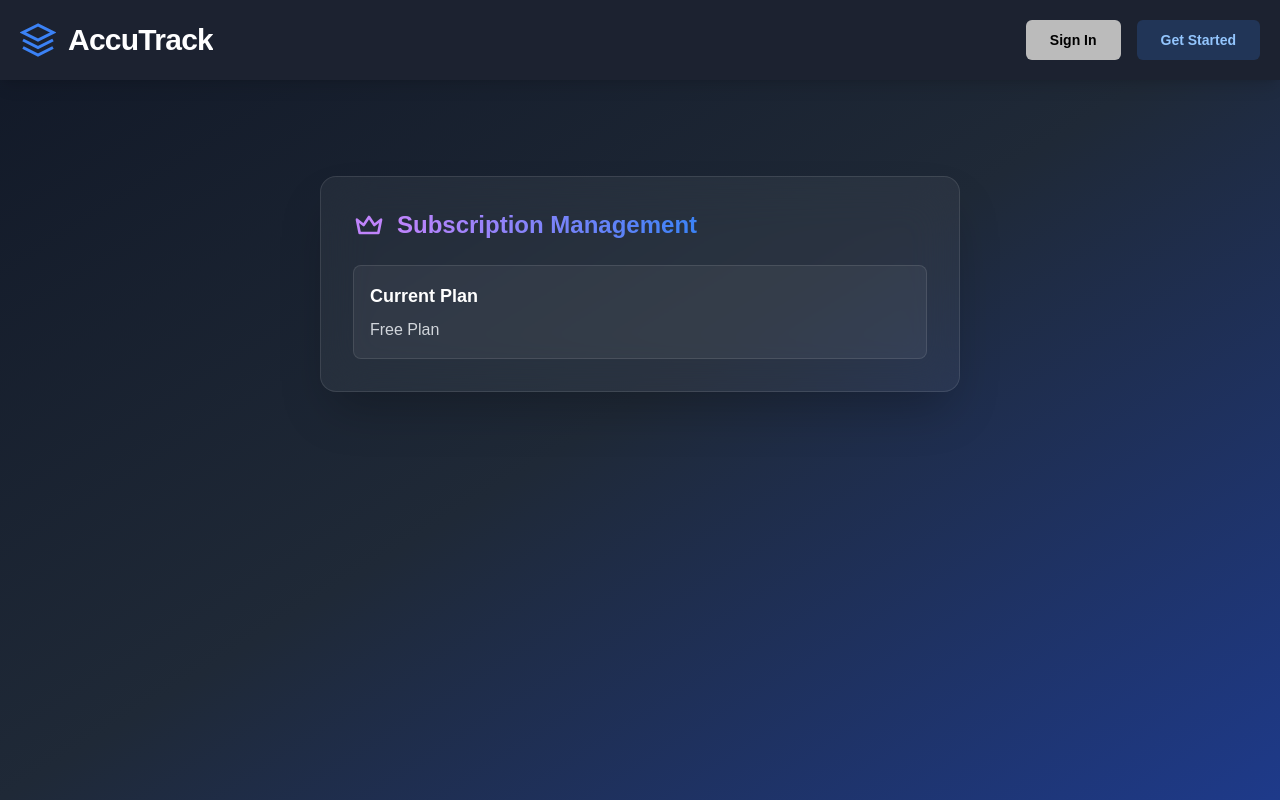
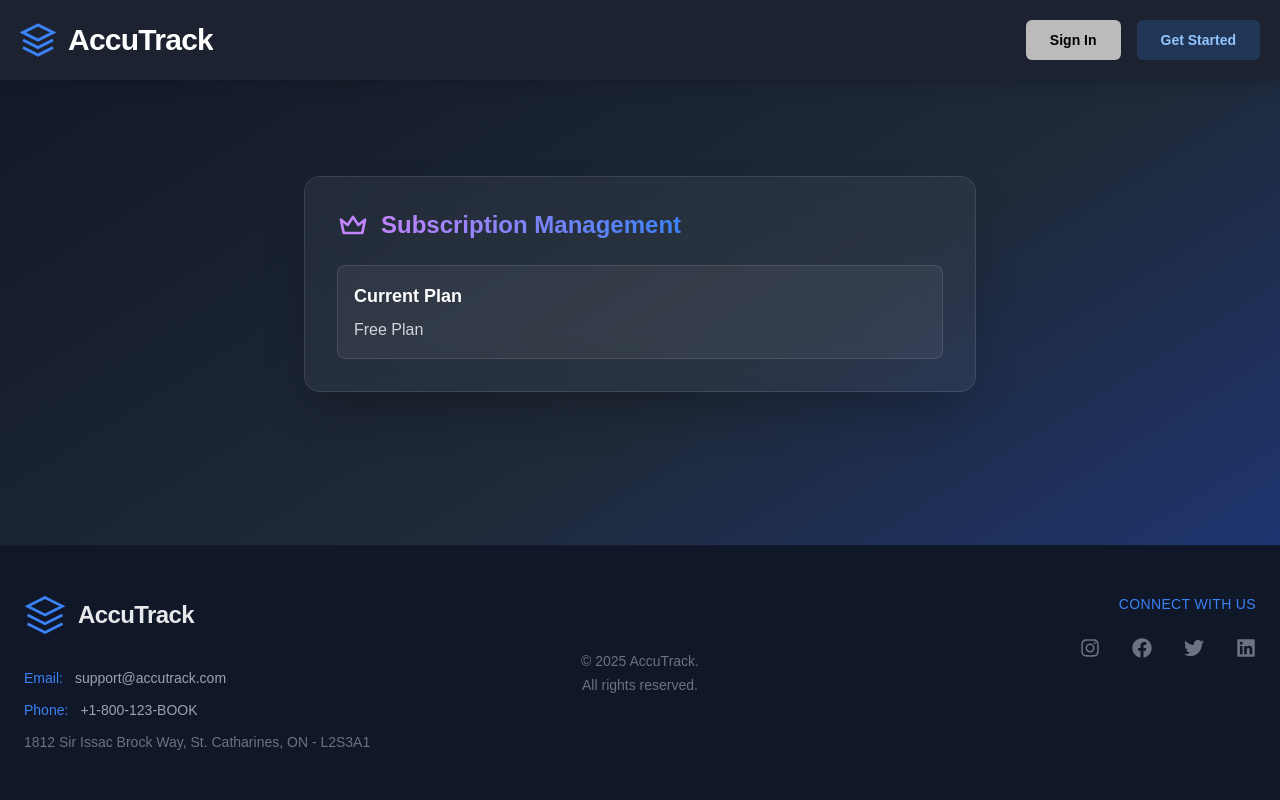
Before and after one commit to tm21cy/4P02-Group-10, a Next.js app in the folder Accutrack/: page /subscription in a window 1280 px wide. Built offline with nearby package versions, Linux system fonts and the light colour scheme; no server answers.

Commit message:
Footers added to the subscription and billing page

```diff
--- a/Accutrack/src/app/(routes)/billing/BillingForm.jsx
+++ b/Accutrack/src/app/(routes)/billing/BillingForm.jsx
@@ -4,6 +4,7 @@ import { useState, useEffect } from "react";
 import { useSearchParams, useRouter } from "next/navigation";
 import { useSubscriptionStore } from "@/lib/store";
 import { useUser } from "@clerk/nextjs";
+import Footer from "@/app/_components/Footer";
 
 export default function BillingForm() {
   const router = useRouter();
@@ -52,6 +53,7 @@ export default function BillingForm() {
   }
 
   return (
+    <>
       <div className="max-w-2xl mx-auto pt-24 px-4">
         <div className="backdrop-blur-xl bg-white/5 p-8 rounded-2xl shadow-2xl border border-white/10">
           <div className="mb-6 text-center">
@@ -144,5 +146,7 @@ export default function BillingForm() {
           </form>
         </div>
       </div>
+      <Footer />
+    </>
   );
 }
--- a/Accutrack/src/app/(routes)/subscription/page.jsx
+++ b/Accutrack/src/app/(routes)/subscription/page.jsx
@@ -2,6 +2,7 @@
 import { useState } from "react";
 import { useRouter } from "next/navigation";
 import Header from "../../_components/Header";
+import Footer from "../../_components/Footer";
 import { useSubscriptionStore } from "@/lib/store";
 import { IconCrown, IconAlertCircle } from "@tabler/icons-react";
 import { useUser } from "@clerk/nextjs";
@@ -21,10 +22,11 @@ export default function SubscriptionPage() {
   };
 
   return (
-    <div className="min-h-screen bg-gradient-to-br from-gray-900 via-gray-800 to-blue-900">
+    <div className="min-h-screen flex flex-col bg-gradient-to-br from-gray-900 via-gray-800 to-blue-900">
       <Header />
 
-      <div className="max-w-2xl mx-auto pt-24 px-4">
+      <div className="flex-grow flex items-start justify-center px-4 py-24">
+        <div className="w-full max-w-2xl">
           <div className="backdrop-blur-xl bg-white/5 p-8 rounded-2xl shadow-2xl border border-white/10">
             <div className="flex items-center gap-3 mb-6">
               <IconCrown className="h-8 w-8 text-purple-400" />
@@ -89,5 +91,8 @@ export default function SubscriptionPage() {
           </div>
         </div>
       </div>
+
+      <Footer />
+    </div>
   );
 }
```
Lines whose indentation alone changed are shown as unchanged.
